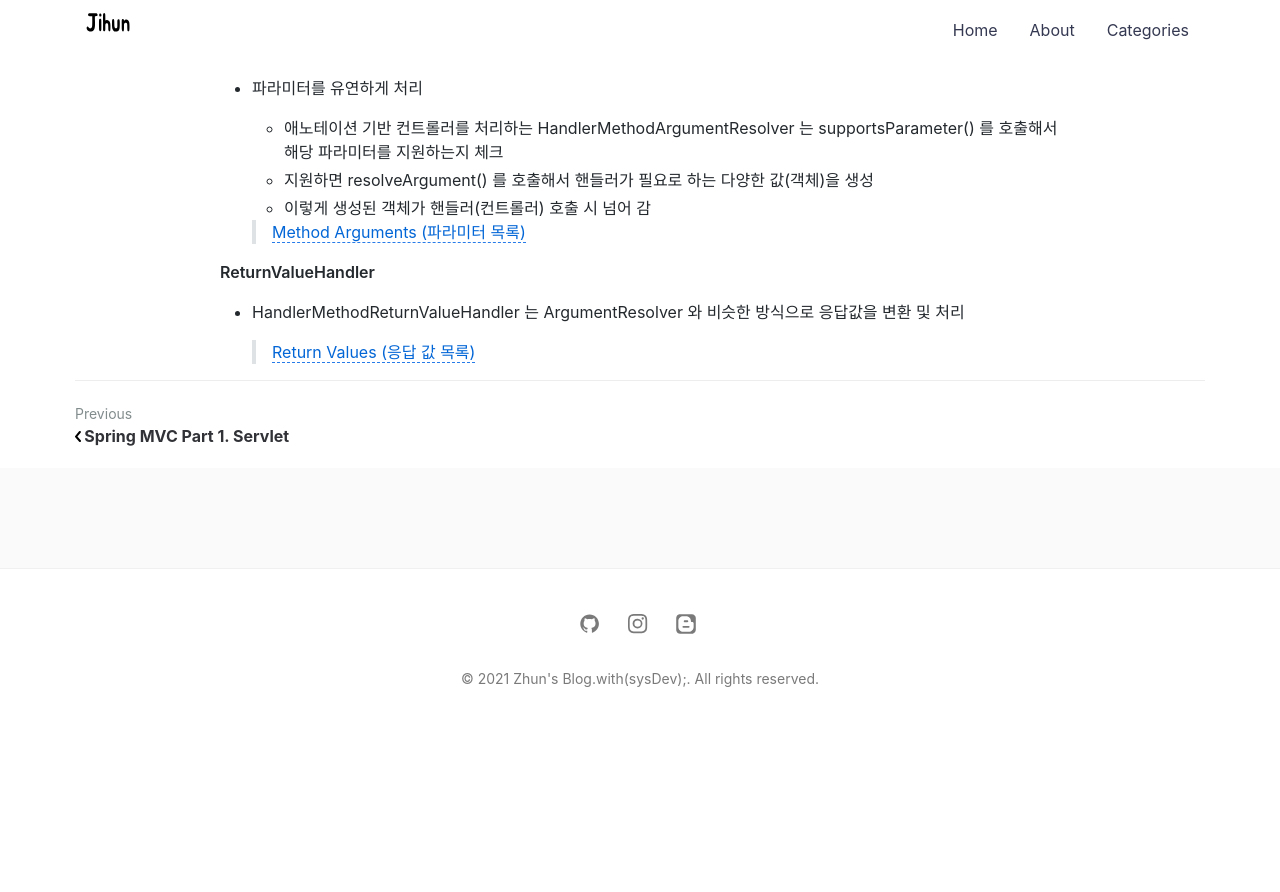
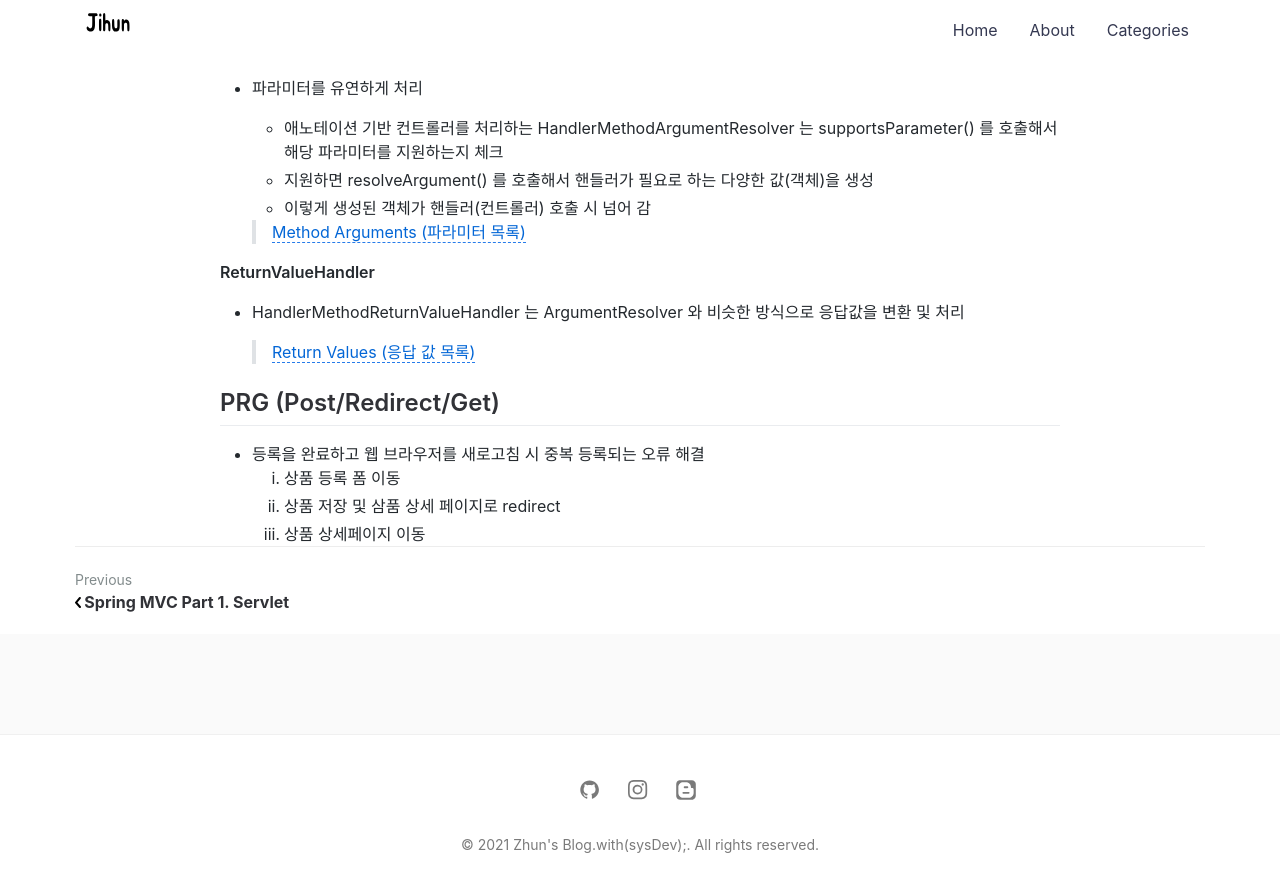
Before and after one commit to jihunparkme/jihunparkme.github.io, a Jekyll site: the page built from _posts/2021-08-16-Spring-MVC-Part1-MVC.md, in a window 1280 px wide and 900 px high, scrolled down 12662 px. Shown: the top 892 px of the window. Built offline with Jekyll 4.4.1, drawn with Linux system fonts in a browser that asks for light colours; comment, search, counter and statistics services are not loaded; before the commit the page ends 13396 px from its top, so only the background shows below that.

Commit message:
add contents

```diff
--- a/_posts/2021-08-16-Spring-MVC-Part1-MVC.md
+++ b/_posts/2021-08-16-Spring-MVC-Part1-MVC.md
@@ -579,3 +579,10 @@ HTTP Message Converter 적용 시기
 - HandlerMethodReturnValueHandler 는 ArgumentResolver 와 비슷한 방식으로 응답값을 변환 및 처리
 
   > [Return Values (응답 값 목록)](https://docs.spring.io/spring-framework/docs/current/reference/html/web.html#mvc-ann-return-types)
+
+## PRG (Post/Redirect/Get)
+
+- 등록을 완료하고 웹 브라우저를 새로고침 시 중복 등록되는 오류 해결
+  1. 상품 등록 폼 이동
+  2. 상품 저장 및 삼품 상세 페이지로 redirect
+  3. 상품 상세페이지 이동
```
